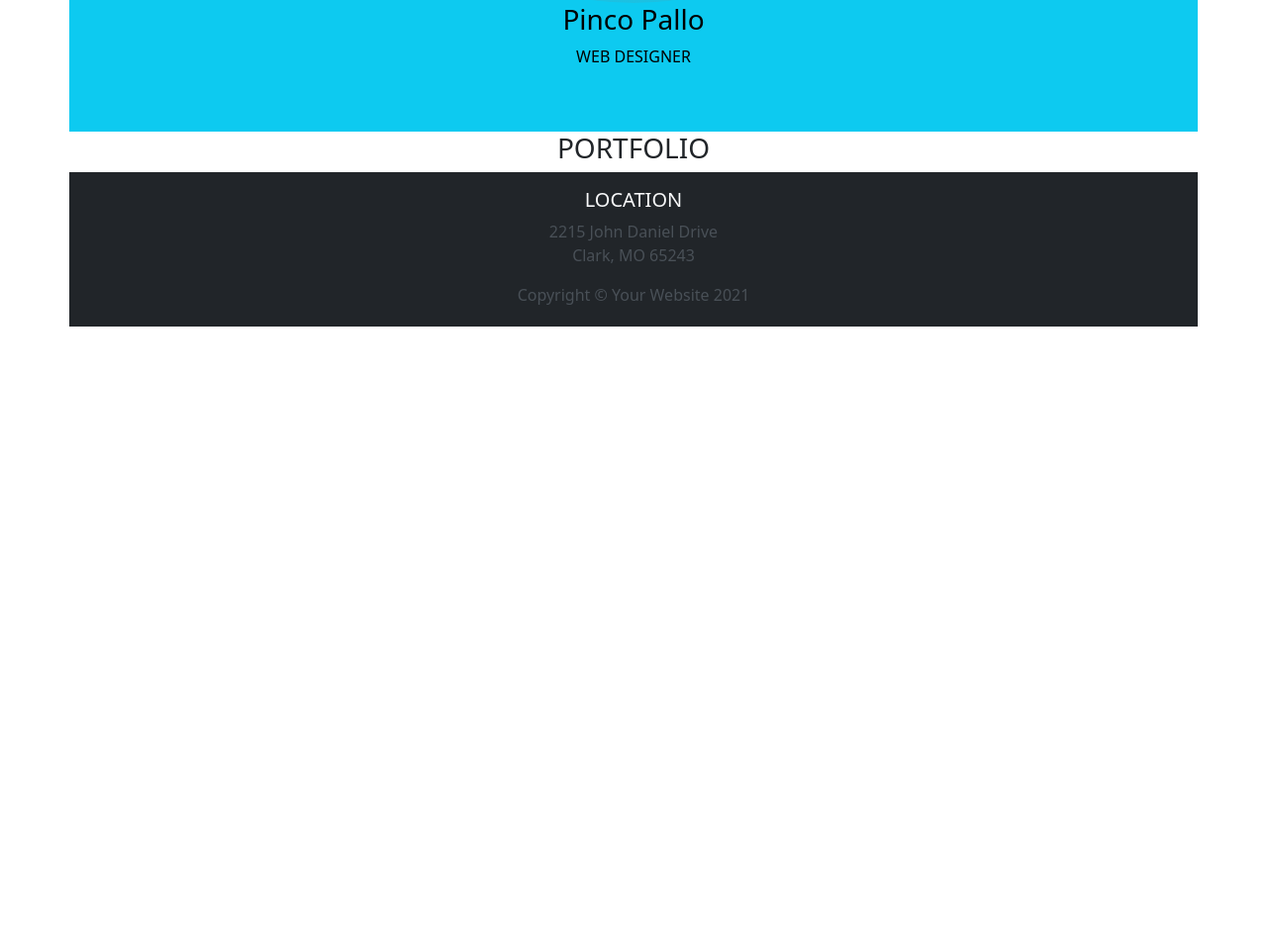
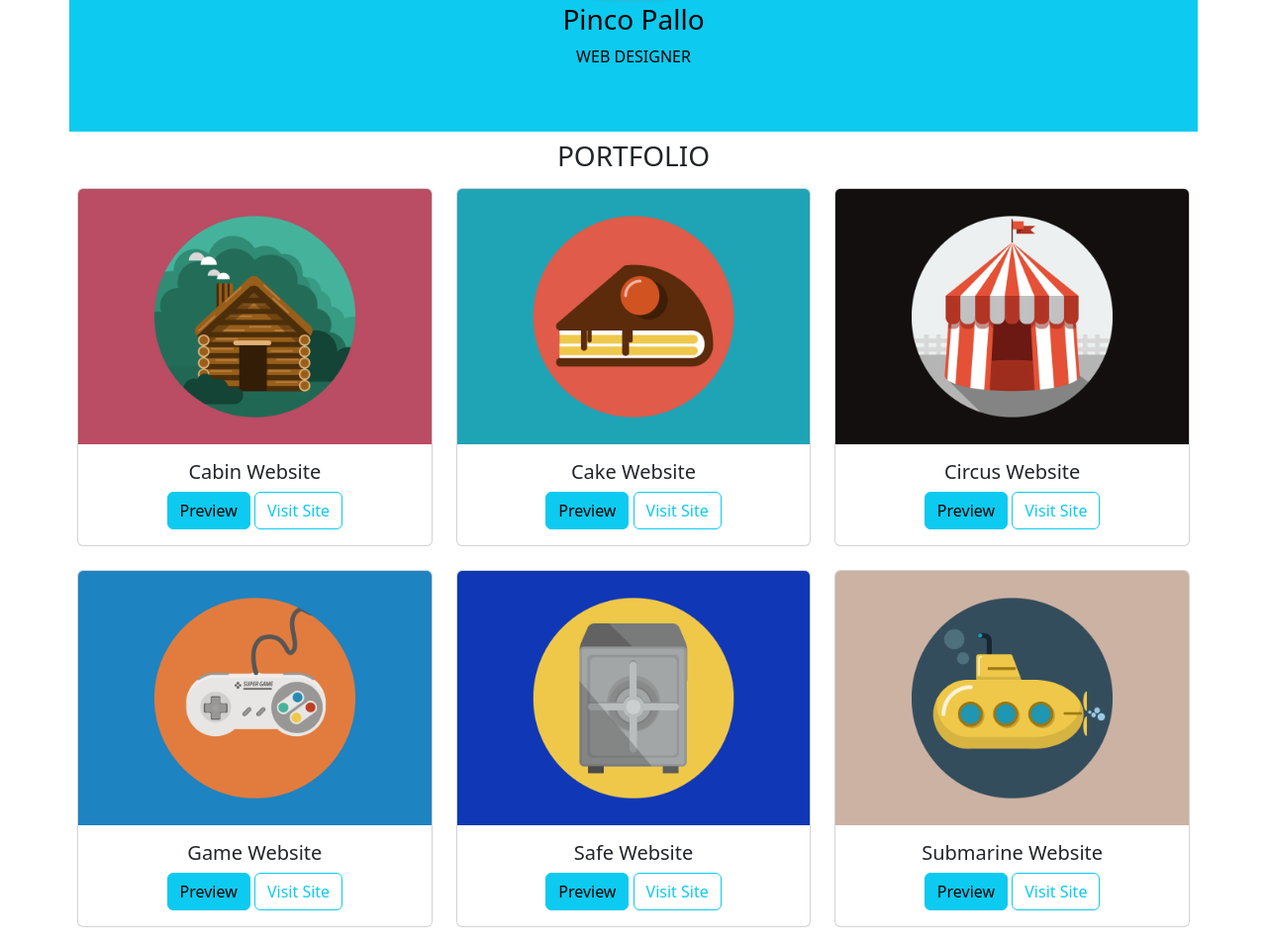
Before and after one commit to UMBY2407/bootstrap-html-freelancer, a plain HTML site: page index.html in a window 1280 px wide. Shown: the part 759-1712 px from the top of the page at 99% size. Before the commit the page ends 1089 px from the top, so only its background shows below. Drawn offline with nearby package versions, Linux system fonts and the light colour scheme.

Commit message:
added portfolio

```diff
--- a/index.html
+++ b/index.html
@@ -34,19 +34,72 @@
             </div>
             <div class="container text-center gx-3">
                 <div class="row">
-                    <div class="col-12">
+                    <div class="col-12 my-2">
                         <h3>PORTFOLIO</h3>
                     </div>
                 </div>
                 <div class="row">
                     <div class="col-4">
-
+                        <div class="card">
+                            <img src="./img/portfolio/cabin.png" class="card-img-top" alt="Cabin image">
+                            <div class="card-body">
+                                <h5 class="card-title">Cabin Website</h5>
+                                <button type="button" class="btn btn-info .text-dark">Preview</button>
+                                <button type="button" class="btn btn-outline-info">Visit Site</button>
+                            </div>
+                        </div>
                     </div>
-
+                    <div class="col-4">
+                        <div class="card">
+                            <img src="./img/portfolio/cake.png" class="card-img-top" alt="Cake image">
+                            <div class="card-body">
+                                <h5 class="card-title">Cake Website</h5>
+                                <button type="button" class="btn btn-info .text-dark">Preview</button>
+                                <button type="button" class="btn btn-outline-info">Visit Site</button>
+                            </div>
+                        </div>
+                    </div>
+                    <div class="col-4">
+                        <div class="card">
+                            <img src="./img/portfolio/circus.png" class="card-img-top" alt="Circus image">
+                            <div class="card-body">
+                                <h5 class="card-title">Circus Website</h5>
+                                <button type="button" class="btn btn-info .text-dark">Preview</button>
+                                <button type="button" class="btn btn-outline-info">Visit Site</button>
+                            </div>
+                        </div>
+                    </div>
                 </div>
-                <div class="row">
+                <div class="row mt-4 mb-5">
                     <div class="col-4">
-
+                        <div class="card">
+                            <img src="./img/portfolio/game.png" class="card-img-top" alt="Game image">
+                            <div class="card-body">
+                                <h5 class="card-title">Game Website</h5>
+                                <button type="button" class="btn btn-info .text-dark">Preview</button>
+                                <button type="button" class="btn btn-outline-info">Visit Site</button>
+                            </div>
+                        </div>
+                    </div>
+                    <div class="col-4">
+                        <div class="card">
+                            <img src="./img/portfolio/safe.png" class="card-img-top" alt="Safe image">
+                            <div class="card-body">
+                                <h5 class="card-title">Safe Website</h5>
+                                <button type="button" class="btn btn-info .text-dark">Preview</button>
+                                <button type="button" class="btn btn-outline-info">Visit Site</button>
+                            </div>
+                        </div>
+                    </div>
+                    <div class="col-4">
+                        <div class="card">
+                            <img src="./img/portfolio/submarine.png" class="card-img-top" alt="Submarine image">
+                            <div class="card-body">
+                                <h5 class="card-title">Submarine Website</h5>
+                                <button type="button" class="btn btn-info .text-dark">Preview</button>
+                                <button type="button" class="btn btn-outline-info">Visit Site</button>
+                            </div>
+                        </div>
                     </div>
                 </div>
             </div>
```
